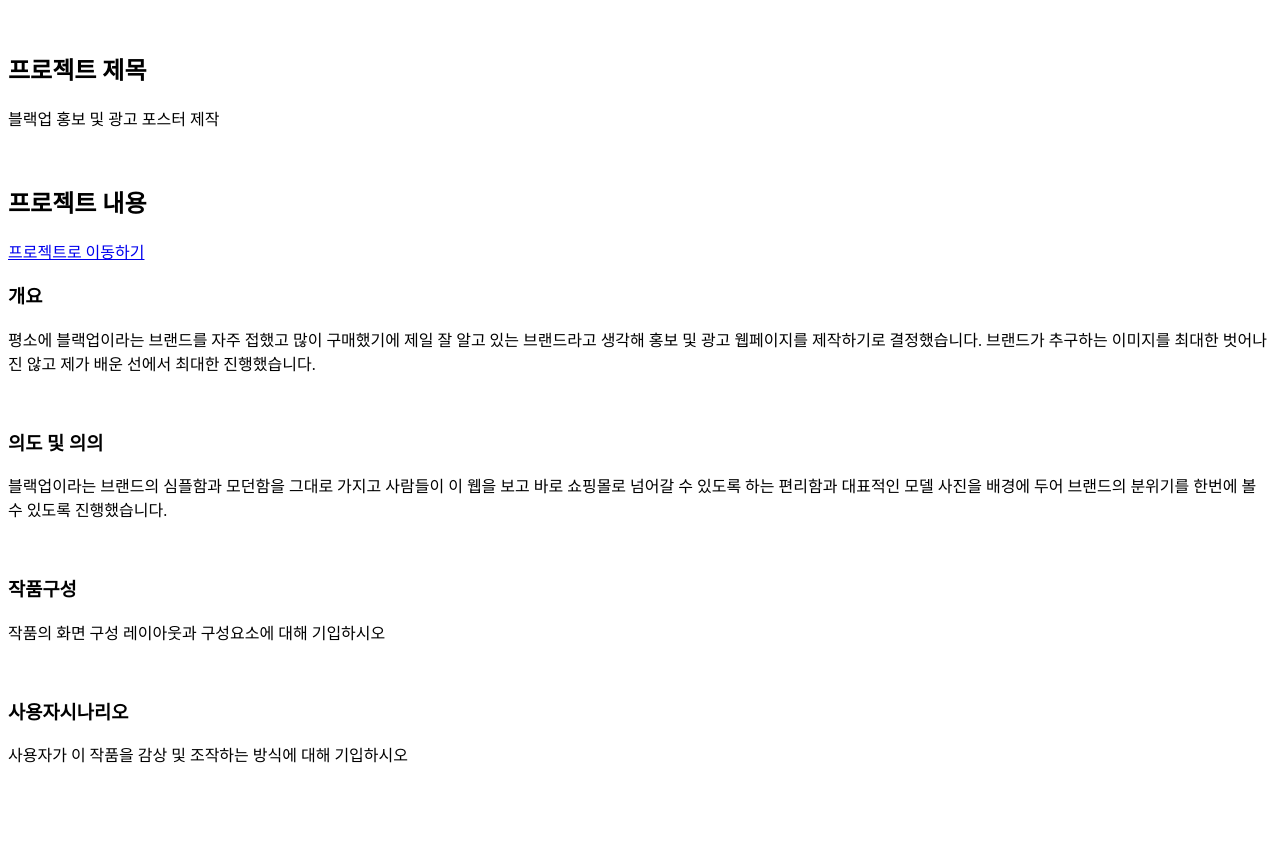
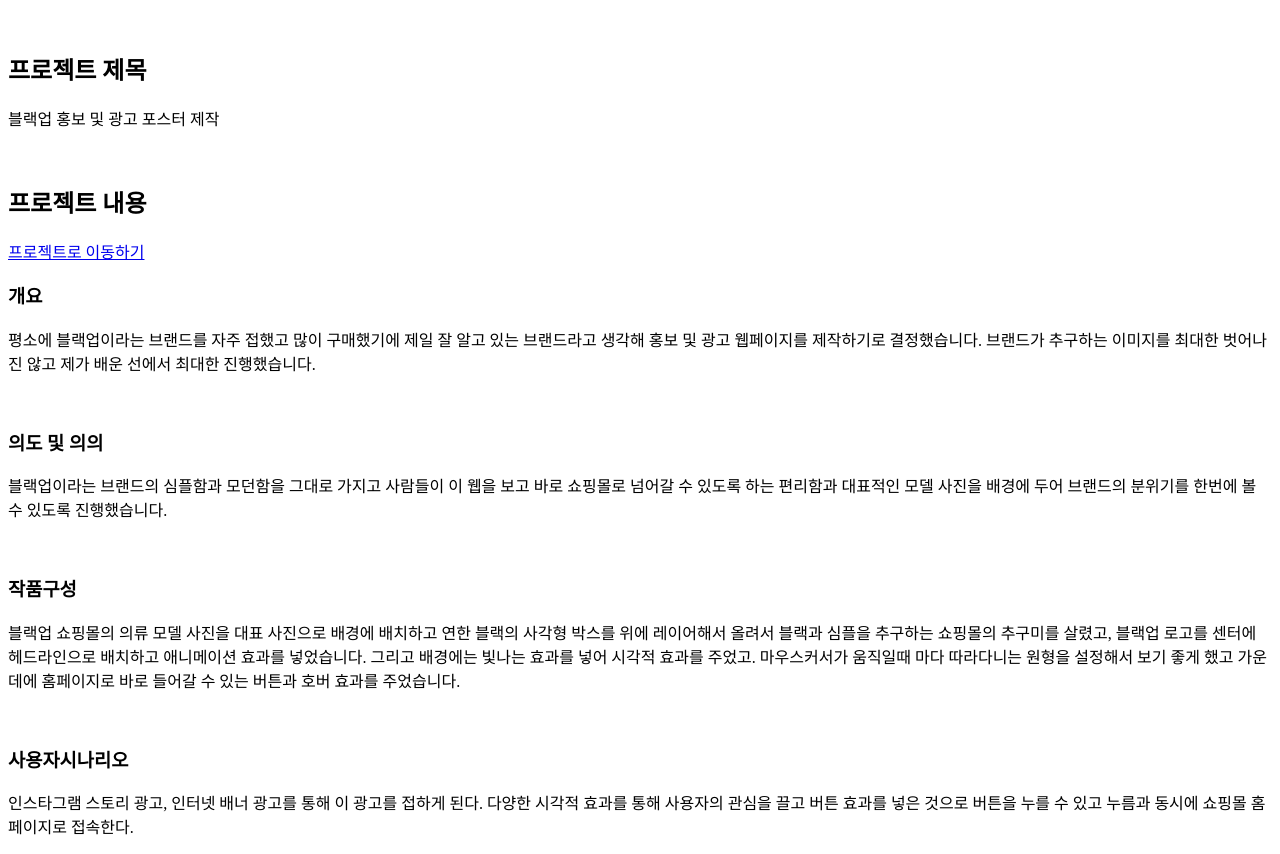
Before and after one commit to jeonhyein53/SAMPLE, a plain HTML site: page index.html in a window 1280 px wide. Shown: the part 116-970 px from the top of the page. Before the commit the page ends 898 px from the top, so only its background shows below. Drawn offline with Linux system fonts and the light colour scheme.

Commit message:
Update index.html

```diff
--- a/index.html
+++ b/index.html
@@ -33,10 +33,13 @@ Released under the MIT license: http://jsbin.mit-license.org
   편리함과 대표적인 모델 사진을 배경에 두어 브랜드의 분위기를 한번에 볼 수 있도록 진행했습니다.</p>
   <br>
   <h3>작품구성</h3>
-  <p>작품의 화면 구성 레이아웃과 구성요소에 대해 기입하시오</p>
+  <p>블랙업 쇼핑몰의 의류 모델 사진을 대표 사진으로 배경에 배치하고 연한 블랙의 사각형 박스를 위에 레이어해서 올려서 블랙과 심플을 추구하는
+  쇼핑몰의 추구미를 살렸고, 블랙업 로고를 센터에 헤드라인으로 배치하고 애니메이션 효과를 넣었습니다. 그리고 배경에는 빛나는 효과를 넣어 시각적 효과를 주었고. 마우스커서가 움직일때
+  마다 따라다니는 원형을 설정해서 보기 좋게 했고 가운데에 홈페이지로 바로 들어갈 수 있는 버튼과 호버 효과를 주었습니다.</p>
   <br>
   <h3>사용자시나리오</h3>
-  <p>사용자가 이 작품을 감상 및 조작하는 방식에 대해 기입하시오</p>
+  <p>인스타그램 스토리 광고, 인터넷 배너 광고를 통해 이 광고를 접하게 된다. 다양한 시각적 효과를 통해 사용자의 관심을 끌고 버튼 효과를
+  넣은 것으로 버튼을 누를 수 있고 누름과 동시에 쇼핑몰 홈페이지로 접속한다. </p>
 
 </body>
 </html>
```
